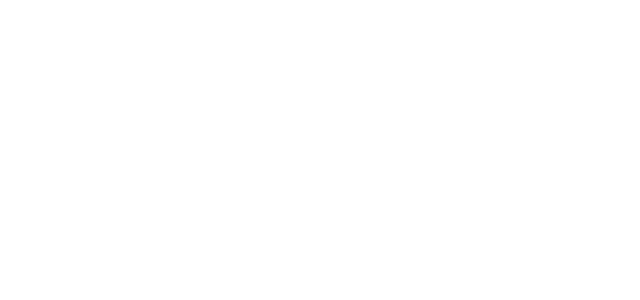
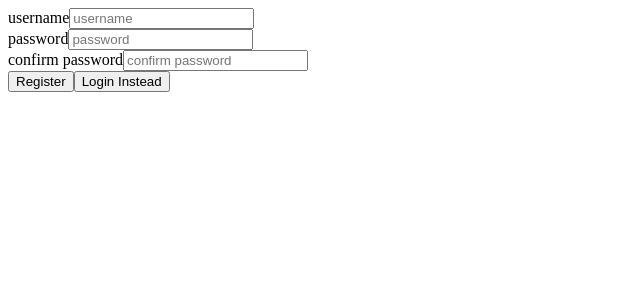
Before and after one commit to morxtiger56/Enozom, a React (Create React App) app in the folder frontend/: page /auth/register in a window 1280 px wide. Shown: the top 300 px of the page, without its empty margins (0-640 px from the left). Built offline with nearby package versions, Linux system fonts and the light colour scheme.

Commit message:
adding auth page

```diff
--- a/frontend/lib/utils.ts
+++ /dev/null
@@ -1,6 +0,0 @@
-import { type ClassValue, clsx } from "clsx"
-import { twMerge } from "tailwind-merge"
-
-export function cn(...inputs: ClassValue[]) {
-  return twMerge(clsx(inputs))
-}
--- a/frontend/package.json
+++ b/frontend/package.json
@@ -3,6 +3,8 @@
   "version": "0.1.0",
   "private": true,
   "dependencies": {
+    "@radix-ui/react-label": "^2.0.2",
+    "@radix-ui/react-slot": "^1.0.2",
     "@testing-library/jest-dom": "^5.16.5",
     "@testing-library/react": "^13.4.0",
     "@testing-library/user-event": "^13.5.0",
--- a/frontend/src/App.tsx
+++ b/frontend/src/App.tsx
@@ -1,7 +1,7 @@
 import "./App.css";
 
 function App() {
-  return <div className="App"></div>;
+  return <div></div>;
 }
 
 export default App;
--- a/frontend/src/components/Login.tsx
+++ b/frontend/src/components/Login.tsx
@@ -0,0 +1,56 @@
+import { FC, useState } from "react";
+import { Input } from "./ui/Input";
+import { Label } from "./ui/Label";
+import { Button } from "./ui/Button";
+import { useNavigate } from "react-router-dom";
+
+interface LoginProps {}
+
+const initValues = { username: "", password: "" };
+
+const initState = { isLoading: false, error: "", values: initValues };
+
+const Login: FC<LoginProps> = () => {
+  const [state, setState] = useState(initState);
+  const [sent, setSent] = useState(false);
+  const navigate = useNavigate();
+
+  const inputHandler = ({ target }: { target: any }) => {
+    setState((prev) => ({
+      ...prev,
+      values: {
+        ...prev.values,
+        [target.name]: target.value,
+      },
+    }));
+  };
+
+  return (
+    <>
+      <div className="grid w-full  items-center gap-1.5">
+        <Label htmlFor="username">username</Label>
+        <Input
+          onChange={inputHandler}
+          type="text"
+          id="username"
+          placeholder="username"
+        />
+      </div>
+      <div className="grid w-full  items-center gap-1.5">
+        <Label htmlFor="password">password</Label>
+        <Input
+          onChange={inputHandler}
+          type="password"
+          id="password"
+          placeholder="password"
+        />
+      </div>
+      <Button>Login</Button>
+      <Button variant={"outline"} onClick={() => navigate("/auth/register")}>
+        Create an account
+      </Button>
+    </>
+  );
+};
+
+export default Login;
--- a/frontend/src/components/Register.tsx
+++ b/frontend/src/components/Register.tsx
@@ -0,0 +1,66 @@
+import { FC, useState } from "react";
+import { Input } from "./ui/Input";
+import { Label } from "./ui/Label";
+import { Button } from "./ui/Button";
+import { useNavigate } from "react-router-dom";
+
+interface RegisterProps {}
+
+const initValues = { username: "", password: "" };
+
+const initState = { isLoading: false, error: "", values: initValues };
+
+const Register: FC<RegisterProps> = () => {
+  const [state, setState] = useState(initState);
+  const [sent, setSent] = useState(false);
+  const navigate = useNavigate();
+
+  const inputHandler = ({ target }: { target: any }) => {
+    setState((prev) => ({
+      ...prev,
+      values: {
+        ...prev.values,
+        [target.name]: target.value,
+      },
+    }));
+  };
+
+  return (
+    <>
+      <div className="grid w-full  items-center gap-1.5">
+        <Label htmlFor="username">username</Label>
+        <Input
+          onChange={inputHandler}
+          type="text"
+          id="username"
+          placeholder="username"
+        />
+      </div>
+      <div className="grid w-full  items-center gap-1.5">
+        <Label htmlFor="password">password</Label>
+        <Input
+          onChange={inputHandler}
+          type="password"
+          id="password"
+          placeholder="password"
+        />
+      </div>
+      <div className="grid w-full  items-center gap-1.5">
+        <Label htmlFor="password">confirm password</Label>
+        <Input
+          onChange={inputHandler}
+          type="password"
+          id="confirm_password"
+          placeholder="confirm password"
+        />
+      </div>
+      <Button>Register</Button>
+
+      <Button variant={"outline"} onClick={() => navigate("/auth/login")}>
+        Login Instead
+      </Button>
+    </>
+  );
+};
+
+export default Register;
--- a/frontend/src/components/ui/Button.tsx
+++ b/frontend/src/components/ui/Button.tsx
@@ -0,0 +1,56 @@
+import * as React from "react";
+import { Slot } from "@radix-ui/react-slot";
+import { cva, type VariantProps } from "class-variance-authority";
+
+import { cn } from "../../lib/utils";
+
+const buttonVariants = cva(
+  "inline-flex items-center justify-center rounded-md text-sm font-medium ring-offset-background transition-colors focus-visible:outline-none focus-visible:ring-2 focus-visible:ring-ring focus-visible:ring-offset-2 disabled:pointer-events-none disabled:opacity-50",
+  {
+    variants: {
+      variant: {
+        default: "bg-primary text-primary-foreground hover:bg-primary/90",
+        destructive:
+          "bg-destructive text-destructive-foreground hover:bg-destructive/90",
+        outline:
+          "border border-input bg-background hover:bg-accent hover:text-accent-foreground",
+        secondary:
+          "bg-secondary text-secondary-foreground hover:bg-secondary/80",
+        ghost: "hover:bg-accent hover:text-accent-foreground",
+        link: "text-primary underline-offset-4 hover:underline",
+      },
+      size: {
+        default: "h-10 px-4 py-2",
+        sm: "h-9 rounded-md px-3",
+        lg: "h-11 rounded-md px-8",
+        icon: "h-10 w-10",
+      },
+    },
+    defaultVariants: {
+      variant: "default",
+      size: "default",
+    },
+  }
+);
+
+export interface ButtonProps
+  extends React.ButtonHTMLAttributes<HTMLButtonElement>,
+    VariantProps<typeof buttonVariants> {
+  asChild?: boolean;
+}
+
+const Button = React.forwardRef<HTMLButtonElement, ButtonProps>(
+  ({ className, variant, size, asChild = false, ...props }, ref) => {
+    const Comp = asChild ? Slot : "button";
+    return (
+      <Comp
+        className={cn(buttonVariants({ variant, size, className }))}
+        ref={ref}
+        {...props}
+      />
+    );
+  }
+);
+Button.displayName = "Button";
+
+export { Button, buttonVariants };
--- /dev/null
+++ b/frontend/src/components/ui/Input.tsx
@@ -0,0 +1,25 @@
+import * as React from "react";
+
+import { cn } from "../../lib/utils";
+
+export interface InputProps
+  extends React.InputHTMLAttributes<HTMLInputElement> {}
+
+const Input = React.forwardRef<HTMLInputElement, InputProps>(
+  ({ className, type, ...props }, ref) => {
+    return (
+      <input
+        type={type}
+        className={cn(
+          "flex h-10 w-full rounded-md border border-input bg-background px-3 py-2 text-sm ring-offset-background file:border-0 file:bg-transparent file:text-sm file:font-medium placeholder:text-muted-foreground focus-visible:outline-none focus-visible:ring-2 focus-visible:ring-ring focus-visible:ring-offset-2 disabled:cursor-not-allowed disabled:opacity-50",
+          className
+        )}
+        ref={ref}
+        {...props}
+      />
+    );
+  }
+);
+Input.displayName = "Input";
+
+export { Input };
--- /dev/null
+++ b/frontend/src/components/ui/Label.tsx
@@ -0,0 +1,26 @@
+"use client";
+
+import * as React from "react";
+import * as LabelPrimitive from "@radix-ui/react-label";
+import { cva, type VariantProps } from "class-variance-authority";
+
+import { cn } from "../../lib/utils";
+
+const labelVariants = cva(
+  "text-sm font-medium leading-none peer-disabled:cursor-not-allowed peer-disabled:opacity-70"
+);
+
+const Label = React.forwardRef<
+  React.ElementRef<typeof LabelPrimitive.Root>,
+  React.ComponentPropsWithoutRef<typeof LabelPrimitive.Root> &
+    VariantProps<typeof labelVariants>
+>(({ className, ...props }, ref) => (
+  <LabelPrimitive.Root
+    ref={ref}
+    className={cn(labelVariants(), className)}
+    {...props}
+  />
+));
+Label.displayName = LabelPrimitive.Root.displayName;
+
+export { Label };
--- a/frontend/src/index.tsx
+++ b/frontend/src/index.tsx
@@ -1,13 +1,36 @@
 import React from 'react';
 import ReactDOM from 'react-dom/client';
-import './index.css';
+import { createBrowserRouter, RouterProvider } from "react-router-dom";
+
+import "./index.css";
 import App from "./App";
+import Auth from "./pages/Auth";
+import Login from "./components/Login";
+import Register from "./components/Register";
+
+const router = createBrowserRouter([
+  { path: "/", element: <App /> },
+  {
+    path: "/auth",
+    element: <Auth />,
+    children: [
+      {
+        path: "login",
+        element: <Login />,
+      },
+      {
+        path: "register",
+        element: <Register />,
+      },
+    ],
+  },
+]);
 
 const root = ReactDOM.createRoot(
   document.getElementById("root") as HTMLElement
 );
 root.render(
   <React.StrictMode>
-    <App />
+    <RouterProvider router={router} />
   </React.StrictMode>
 );
--- /dev/null
+++ b/frontend/src/pages/Auth.tsx
@@ -0,0 +1,16 @@
+import { FC } from "react";
+import { Outlet } from "react-router-dom";
+
+interface AuthProps {}
+
+const Auth: FC<AuthProps> = () => {
+  return (
+    <div className="min-h-screen w-full flex items-center">
+      <div className="container max-w-xl grid gap-5 w-full h-full items-center mx-auto">
+        <Outlet></Outlet>
+      </div>
+    </div>
+  );
+};
+
+export default Auth;
```
Also changed, not shown: frontend/tsconfig.json (+1 -6 lines), frontend/src/pages/auth.tsx (deleted), 1 other file (tests, documents, lock files or other folders).
